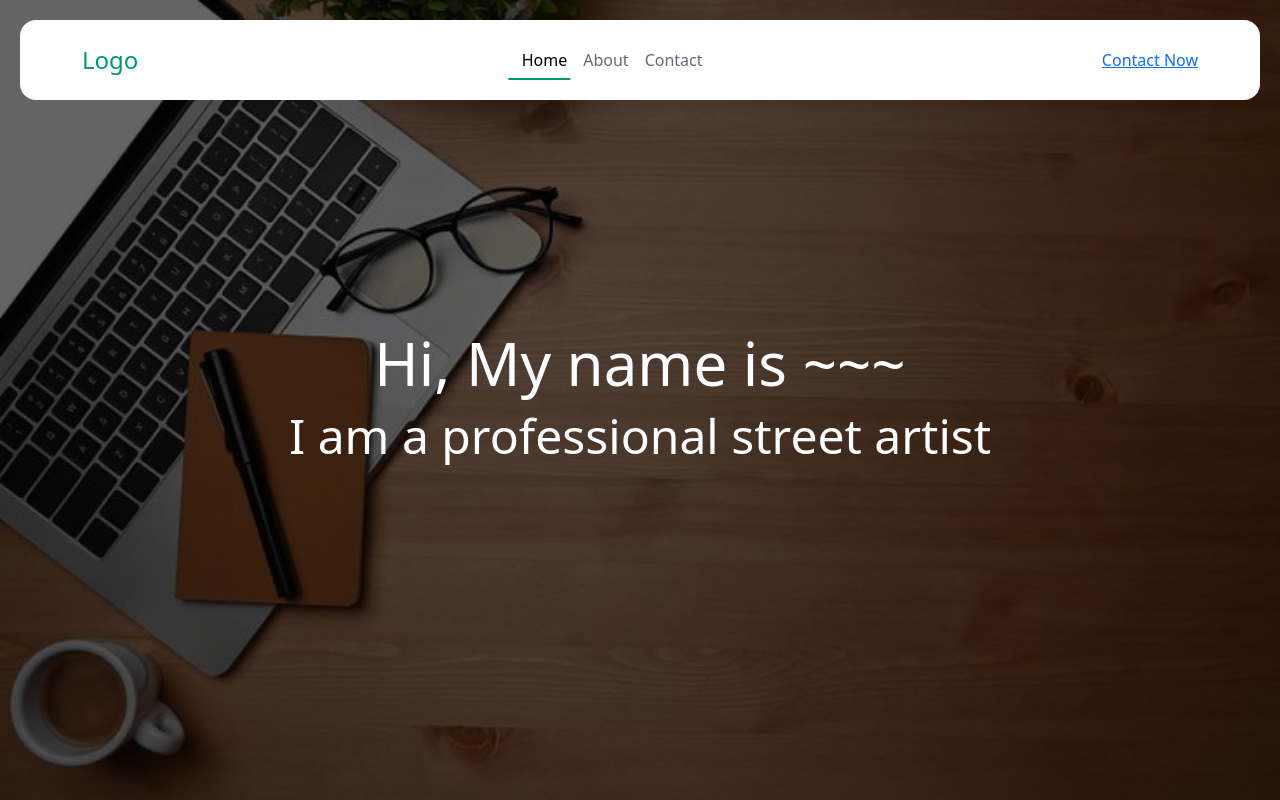
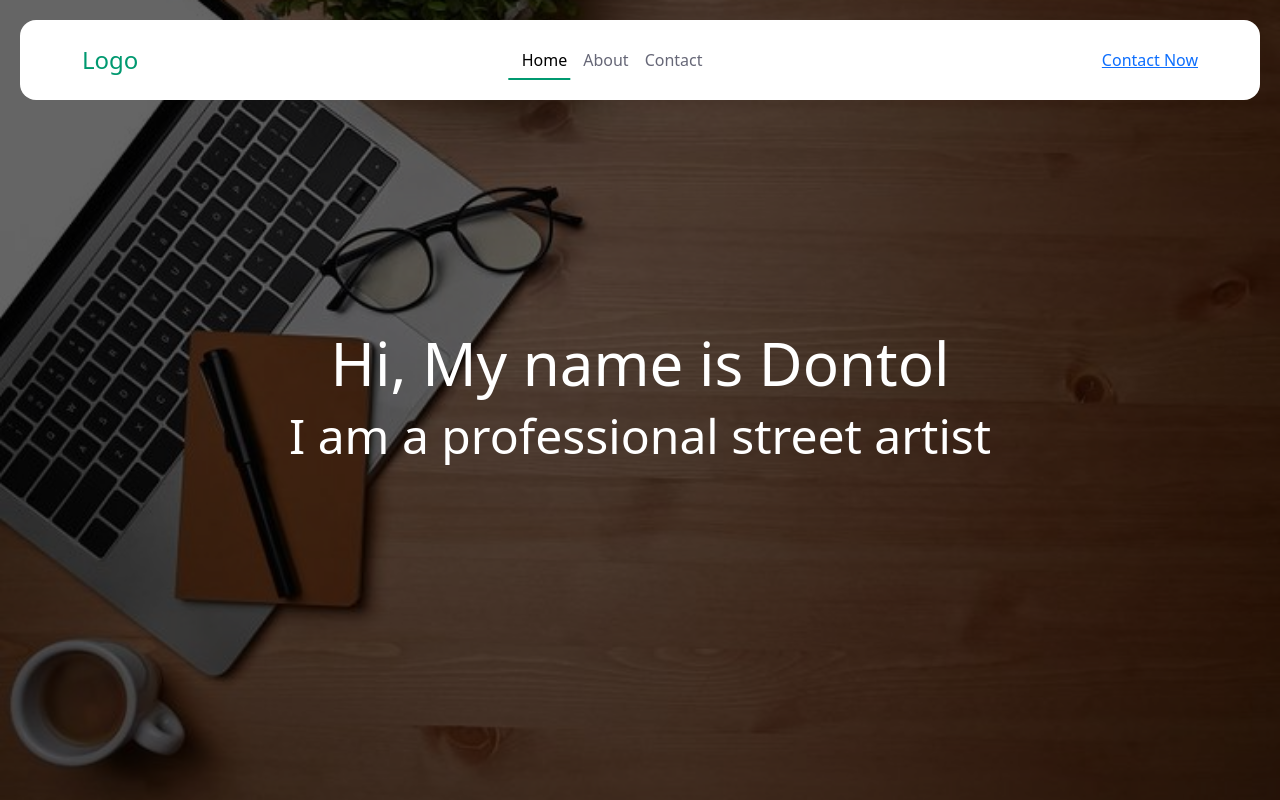
Before and after one commit to EinstFake/PORTFOLIO-G4, a plain HTML site: page index.html in a window 1280 px wide. Drawn offline with nearby package versions, Linux system fonts and the light colour scheme.

Commit message:
menambahkan nama street artist

```diff
--- a/index.html
+++ b/index.html
@@ -51,7 +51,7 @@
   <!-- HERO SECTION BY VINO -->
    <section class="hero-section">
       <div class="container d-flex align-items-center justify-content-center fs-1 text-white flex-column">
-        <h1>Hi, My name is ~~~</h1>
+        <h1>Hi, My name is Dontol</h1>
         <h2>I am a professional street artist</h2>
       </div>
    </section>
```
